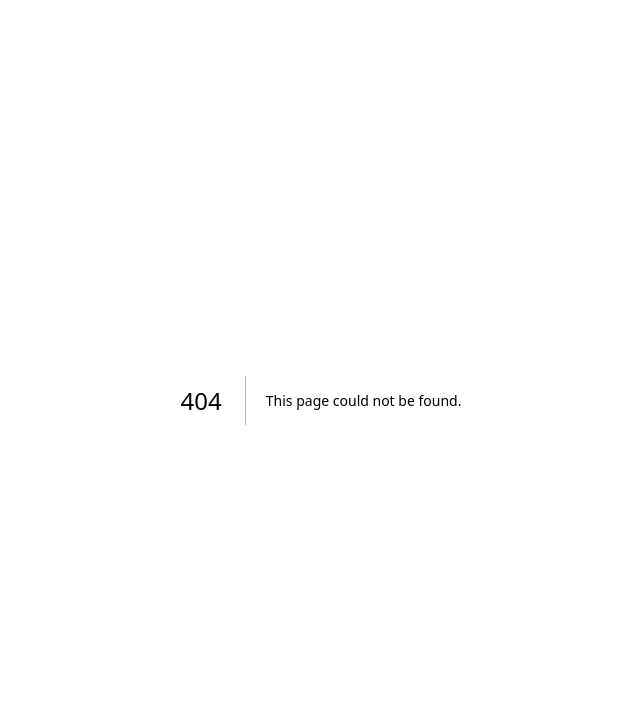
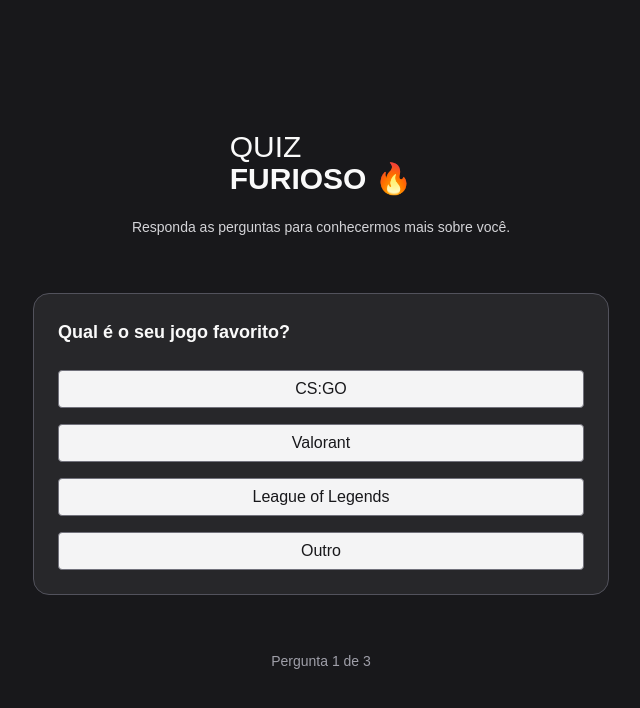
Before and after one commit to brunaporato/profile-furioso, a Next.js app: page /quiz in a window 1280 px wide. Before the commit this address had no page. Shown: the top 708 px of the page, without its empty margins (319-959 px from the left). Built offline with nearby package versions, Linux system fonts and the light colour scheme.

Commit message:
feat: create quiz page

```diff
--- /dev/null
+++ b/src/app/quiz/page.tsx
@@ -0,0 +1,57 @@
+'use client'
+
+import { useState } from "react"
+import { useAuth } from "@/contexts/AuthContext"
+import { questions } from "@/data/questions"
+
+export default function QuizPage() {
+  const [currentQuestionIndex, setCurrentQuestionIndex] = useState(0)
+
+  const { completeQuiz } = useAuth()
+
+  const currentQuestion = questions[currentQuestionIndex]
+
+  function handleAnswer() {
+    if (currentQuestionIndex + 1 < questions.length) {
+      setCurrentQuestionIndex((prev) => prev + 1)
+    } else {
+      completeQuiz()
+    }
+  }
+
+  return (
+    <main className="flex flex-col min-h-screen items-center justify-center bg-zinc-900 text-zinc-50 p-4">
+      <div className="max-w-xl w-full space-y-14">
+        <div className="flex flex-col gap-5 md:items-center">
+          <h1 className="text-3xl font-medium flex flex-col">
+            QUIZ
+            <span className="font-extrabold -mt-1">FURIOSO 🔥</span>
+          </h1>
+          <p className="text-sm text-zinc-300">Responda as perguntas para conhecermos mais sobre você.</p>
+        </div>
+
+        <div className="bg-zinc-800 p-6 rounded-2xl space-y-6 border border-zinc-600">
+          <h2 className="text-lg font-semibold">{currentQuestion.question}</h2>
+
+          <div className="flex flex-col gap-4">
+            {currentQuestion.options.map(option => (
+              <button
+                key={option}
+                onClick={() => handleAnswer()}
+                className="bg-zinc-100 border border-zinc-500 text-zinc-900 p-1.5 rounded hover:bg-zinc-300 transition duration-200 cursor-pointer"
+              >
+                {option}
+              </button>
+            ))}
+          </div>
+        </div>
+
+        <p className="text-zinc-400 text-center text-sm">
+          Pergunta {currentQuestionIndex + 1} de {questions.length}
+        </p>
+      </div>
+    </main>
+  )
+
+
+}
--- /dev/null
+++ b/src/data/questions.ts
@@ -0,0 +1,17 @@
+export const questions = [
+  {
+    id: 1,
+    question: "Qual é o seu jogo favorito?",
+    options: ['CS:GO', 'Valorant', 'League of Legends', 'Outro'],
+  },
+  {
+    id: 2,
+    question: "Com que frequência você assiste os jogos da FURIA?",
+    options: ['Todo jogo', 'Alguns jogos', 'Só finais importantes', 'Raramente'],
+  },
+  {
+    id: 3,
+    question: 'Qual rede social você mais usa para acompanhar a FURIA?',
+    options: ['Instagram', 'Twitter/X', 'TikTok', 'YouTube'],
+  },
+]
```
